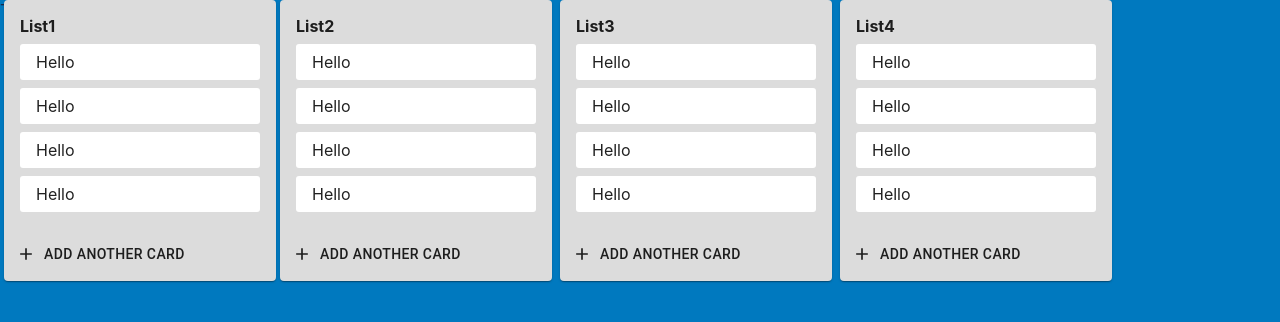
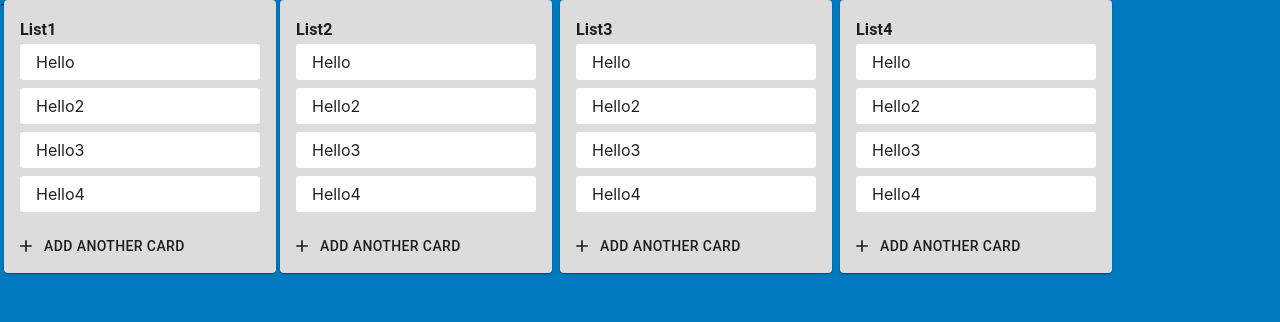
Before and after one commit to CaffeineBear/trello-cloning, a React (Create React App) app: page / in a window 1280 px wide. Shown: the top 322 px of the page. Built offline with nearby package versions, Linux system fonts and the light colour scheme.

Commit message:
ADD react-beautiful-dnd dragging

```diff
--- a/src/components/CardList/Styles.jsx
+++ b/src/components/CardList/Styles.jsx
@@ -1,4 +1,4 @@
-const Styles = (theme) => ({
+const Styles = () => ({
   cardlistContainer: {
     backgroundColor: 'rgb(220, 220, 220)',
     width: '272px',
@@ -8,14 +8,11 @@ const Styles = (theme) => ({
   cardlistContents: {
     paddingBottom: 0,
   },
-  card: {
+  cardList: {
+    marginTop: '8px',
+    marginBottom: '8px',
     backgroundColor: 'white',
-    marginBottom: theme.spacing(1),
     borderRadius: '3px',
-    '&:hover': {
-      backgroundColor: 'grey',
-      color: 'white',
-    },
   },
 });
 export default Styles;
--- a/src/components/CardList/_components/HoveredListItem/index.jsx
+++ b/src/components/CardList/_components/HoveredListItem/index.jsx
@@ -6,11 +6,19 @@ import Styles from './Styles';
 
 import useHover from '../../../../hooks/hover';
 
-const HoveredListItem = ({ children, classes }) => {
+const HoveredListItem = ({ children, classes, isDragging }) => {
   const [hoverRef, isHovered] = useHover();
   return (
     <>
-      <ListItem ref={hoverRef} className={classes.card}>
+      <ListItem
+        ref={hoverRef}
+        className={classes.card}
+        style={{
+          backgroundColor: (isDragging || isHovered) ? 'gray' : 'white',
+          color: (isDragging || isHovered) ? 'white' : 'inherit',
+          transform: isDragging ? 'rotate(3deg)' : null,
+        }}
+      >
         <Grid container direction="row" justify="space-between">
           <Grid item>
             {children}
@@ -33,10 +41,12 @@ HoveredListItem.propTypes = {
     PropTypes.node,
   ]),
   classes: PropTypes.objectOf(PropTypes.string).isRequired,
+  isDragging: PropTypes.bool,
 };
 
 HoveredListItem.defaultProps = {
   children: null,
+  isDragging: false,
 };
 
 export default withStyles(Styles)(HoveredListItem);
--- a/src/components/CardList/index.jsx
+++ b/src/components/CardList/index.jsx
@@ -1,11 +1,11 @@
+/* eslint-disable react/jsx-props-no-spreading */
 import React from 'react';
 import PropTypes from 'prop-types';
 import {
   Card, CardContent, CardActions, Button, withStyles, Typography,
-  List,
 } from '@material-ui/core';
 import AddIcon from '@material-ui/icons/Add';
-import { Droppable } from 'react-beautiful-dnd';
+import { Droppable, Draggable } from 'react-beautiful-dnd';
 import uuid from 'react-uuid';
 import Styles from './Styles';
 import HoveredListItem from './_components/HoveredListItem';
@@ -15,18 +15,33 @@ const CardList = (props) => {
   return (
     <Card className={classes.cardlistContainer}>
       <CardContent className={classes.cardlistContents}>
-        <Typography variant="subtitle">
+        <Typography variant="subtitle1">
           <b>{title}</b>
         </Typography>
         <Droppable droppableId={uuid()}>
           {(provided) => (
-            <List className={classes.cardlist} ref={provided.innerRef}>
-              {items && items.map((currList) => (
-                <HoveredListItem key={`hoveredlistitem-${uuid()}`}>
-                  {currList.title}
-                </HoveredListItem>
+            <div
+              {...provided.droppableProps}
+              className={classes.cardlist}
+              ref={provided.innerRef}
+            >
+              {items && items.map((currList, index) => (
+                <Draggable key={currList.id} draggableId={currList.id} index={index}>
+                  {(provided2, snapshot2) => (
+                    <div
+                      ref={provided2.innerRef}
+                      {...provided2.draggableProps}
+                      {...provided2.dragHandleProps}
+                    >
+                      <HoveredListItem isDragging={snapshot2.isDragging}>
+                        {currList.title}
+                      </HoveredListItem>
+                    </div>
+                  )}
+                </Draggable>
               ))}
-            </List>
+              {provided.placeholder}
+            </div>
           )}
         </Droppable>
       </CardContent>
@@ -43,7 +58,7 @@ const CardList = (props) => {
 CardList.propTypes = {
   title: PropTypes.string,
   classes: PropTypes.objectOf(PropTypes.string).isRequired,
-  items: PropTypes.objectOf(PropTypes.object),
+  items: PropTypes.arrayOf(PropTypes.object),
 };
 
 CardList.defaultProps = {
--- a/src/pages/Home/_components/Board/index.jsx
+++ b/src/pages/Home/_components/Board/index.jsx
@@ -1,4 +1,5 @@
 import React, { useCallback } from 'react';
+import uuid from 'react-uuid';
 import PropTypes from 'prop-types';
 import {
   withStyles,
@@ -13,76 +14,99 @@ const Board = (props) => {
   const listArray = [
     {
       title: 'List1',
+      id: uuid(),
       cardItems: [
         {
+          id: uuid(),
           title: 'Hello',
         },
         {
-          title: 'Hello',
+          id: uuid(),
+          title: 'Hello2',
         },
         {
-          title: 'Hello',
+          id: uuid(),
+          title: 'Hello3',
         },
         {
-          title: 'Hello',
+          id: uuid(),
+          title: 'Hello4',
         },
       ],
     },
     {
       title: 'List2',
+      id: uuid(),
       cardItems: [
         {
+          id: uuid(),
           title: 'Hello',
         },
         {
-          title: 'Hello',
+          id: uuid(),
+          title: 'Hello2',
         },
         {
-          title: 'Hello',
+          id: uuid(),
+          title: 'Hello3',
         },
         {
-          title: 'Hello',
+          id: uuid(),
+          title: 'Hello4',
         },
       ],
     },
     {
       title: 'List3',
+      id: uuid(),
       cardItems: [
         {
+          id: uuid(),
           title: 'Hello',
         },
         {
-          title: 'Hello',
+          id: uuid(),
+          title: 'Hello2',
         },
         {
-          title: 'Hello',
+          id: uuid(),
+          title: 'Hello3',
         },
         {
-          title: 'Hello',
+          id: uuid(),
+          title: 'Hello4',
         },
       ],
     },
     {
       title: 'List4',
+      id: uuid(),
       cardItems: [
         {
+          id: uuid(),
           title: 'Hello',
         },
         {
-          title: 'Hello',
+          id: uuid(),
+          title: 'Hello2',
         },
         {
-          title: 'Hello',
+          id: uuid(),
+          title: 'Hello3',
         },
         {
-          title: 'Hello',
+          id: uuid(),
+          title: 'Hello4',
         },
       ],
     },
   ];
-  const onDragEnd = useCallback(() => {});
+  const onDragEnd = useCallback(() => {
+    // console.log(result);
+  });
 
   return (
+    <DragDropContext onDragEnd={onDragEnd}>
       <div className={classes.boardContainer}>
         {listArray.map(({ title, cardItems }, index) => {
           let position = 'left-most';
@@ -92,14 +116,13 @@ const Board = (props) => {
             position = 'right-most';
           }
           return (
-          <DragDropContext onDragEnd={onDragEnd}>
-            <CardListWrapper position={position}>
+            <CardListWrapper position={position} key={`clw-${uuid()}`}>
               <CardList title={title} items={cardItems} />
             </CardListWrapper>
-          </DragDropContext>
           );
         })}
       </div>
+    </DragDropContext>
   );
 };
 
```
Lines whose indentation alone changed are shown as unchanged.
